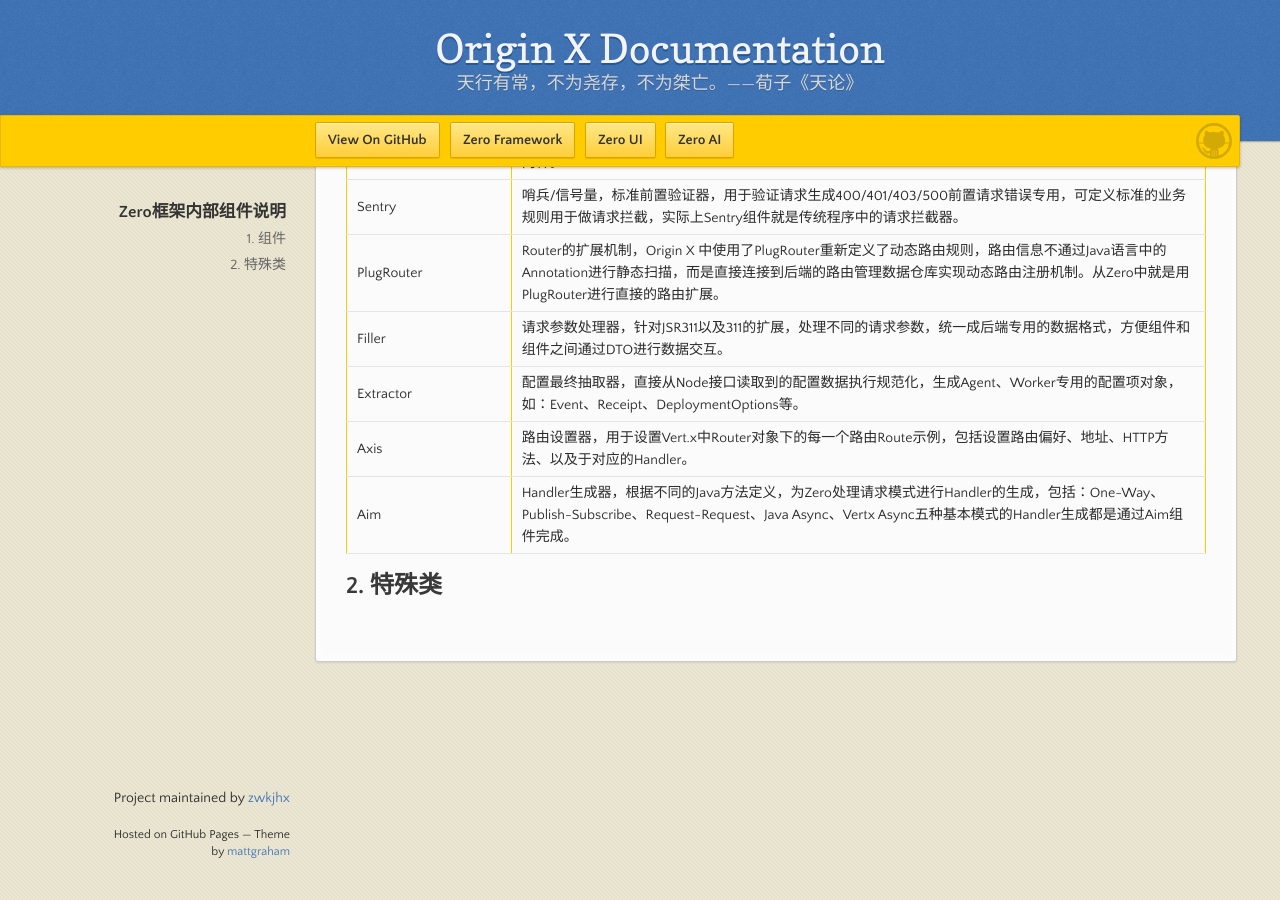
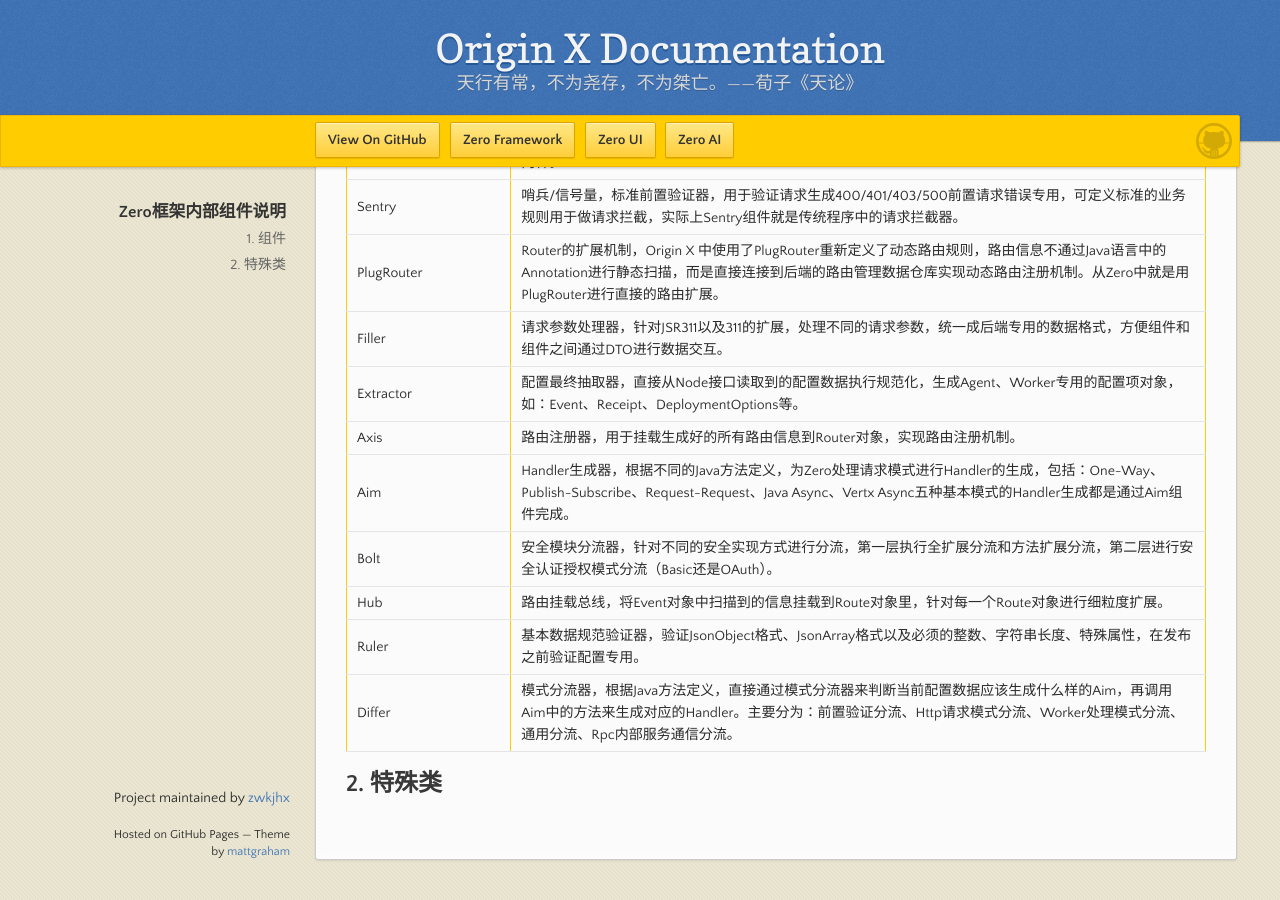
Before and after one commit to zwkjhx/ox-doc, a Jekyll site: the page built from specification/1-zerogui-fan/spc-004-zeronei-bu-zu-jian-shuo-ming.md, in a window 1280 px wide and 900 px high, scrolled down 853 px. Built offline with Jekyll 4.4.1, drawn with Linux system fonts in a browser that asks for light colours; our own code applies the rules of GitHub Pages for plain Markdown files.

Commit message:
Updates specification/1-zerogui-fan/spc-004-zeronei-bu-zu-jian-shuo-ming.md
Auto commit by GitBook Editor

```diff
--- a/specification/1-zerogui-fan/spc-004-zeronei-bu-zu-jian-shuo-ming.md
+++ b/specification/1-zerogui-fan/spc-004-zeronei-bu-zu-jian-shuo-ming.md
@@ -24,7 +24,11 @@
 | PlugRouter | Router的扩展机制，Origin X 中使用了PlugRouter重新定义了动态路由规则，路由信息不通过Java语言中的Annotation进行静态扫描，而是直接连接到后端的路由管理数据仓库实现动态路由注册机制。从Zero中就是用PlugRouter进行直接的路由扩展。 |
 | Filler | 请求参数处理器，针对JSR311以及311的扩展，处理不同的请求参数，统一成后端专用的数据格式，方便组件和组件之间通过DTO进行数据交互。 |
 | Extractor | 配置最终抽取器，直接从Node接口读取到的配置数据执行规范化，生成Agent、Worker专用的配置项对象，如：Event、Receipt、DeploymentOptions等。 |
-| Axis | 路由设置器，用于设置Vert.x中Router对象下的每一个路由Route示例，包括设置路由偏好、地址、HTTP方法、以及于对应的Handler。 |
+| Axis | 路由注册器，用于挂载生成好的所有路由信息到Router对象，实现路由注册机制。 |
 | Aim | Handler生成器，根据不同的Java方法定义，为Zero处理请求模式进行Handler的生成，包括：One-Way、Publish-Subscribe、Request-Request、Java Async、Vertx Async五种基本模式的Handler生成都是通过Aim组件完成。 |
+| Bolt | 安全模块分流器，针对不同的安全实现方式进行分流，第一层执行全扩展分流和方法扩展分流，第二层进行安全认证授权模式分流（Basic还是OAuth）。 |
+| Hub | 路由挂载总线，将Event对象中扫描到的信息挂载到Route对象里，针对每一个Route对象进行细粒度扩展。 |
+| Ruler | 基本数据规范验证器，验证JsonObject格式、JsonArray格式以及必须的整数、字符串长度、特殊属性，在发布之前验证配置专用。 |
+| Differ | 模式分流器，根据Java方法定义，直接通过模式分流器来判断当前配置数据应该生成什么样的Aim，再调用Aim中的方法来生成对应的Handler。主要分为：前置验证分流、Http请求模式分流、Worker处理模式分流、通用分流、Rpc内部服务通信分流。 |
 
 ## 2. 特殊类
```
